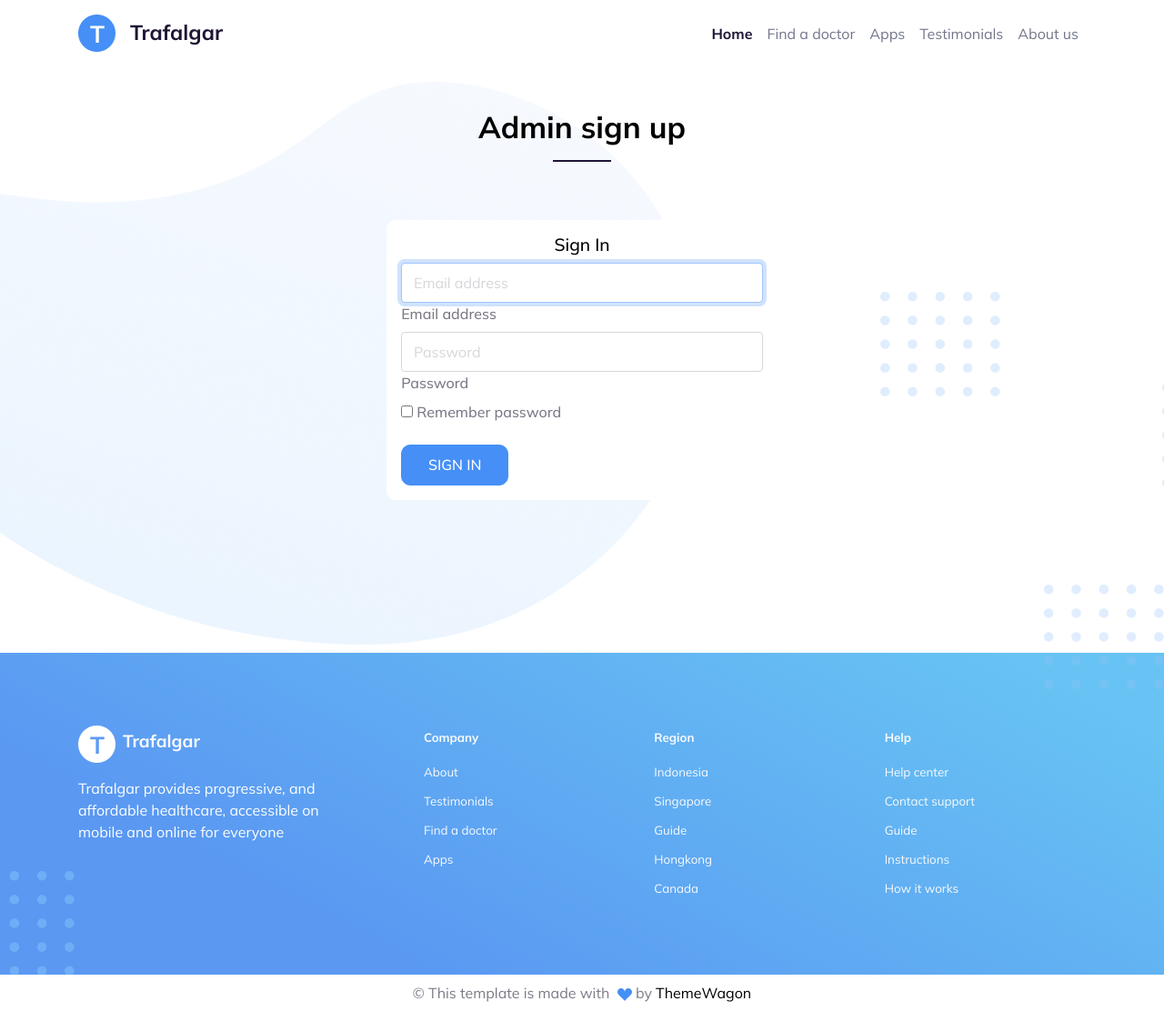
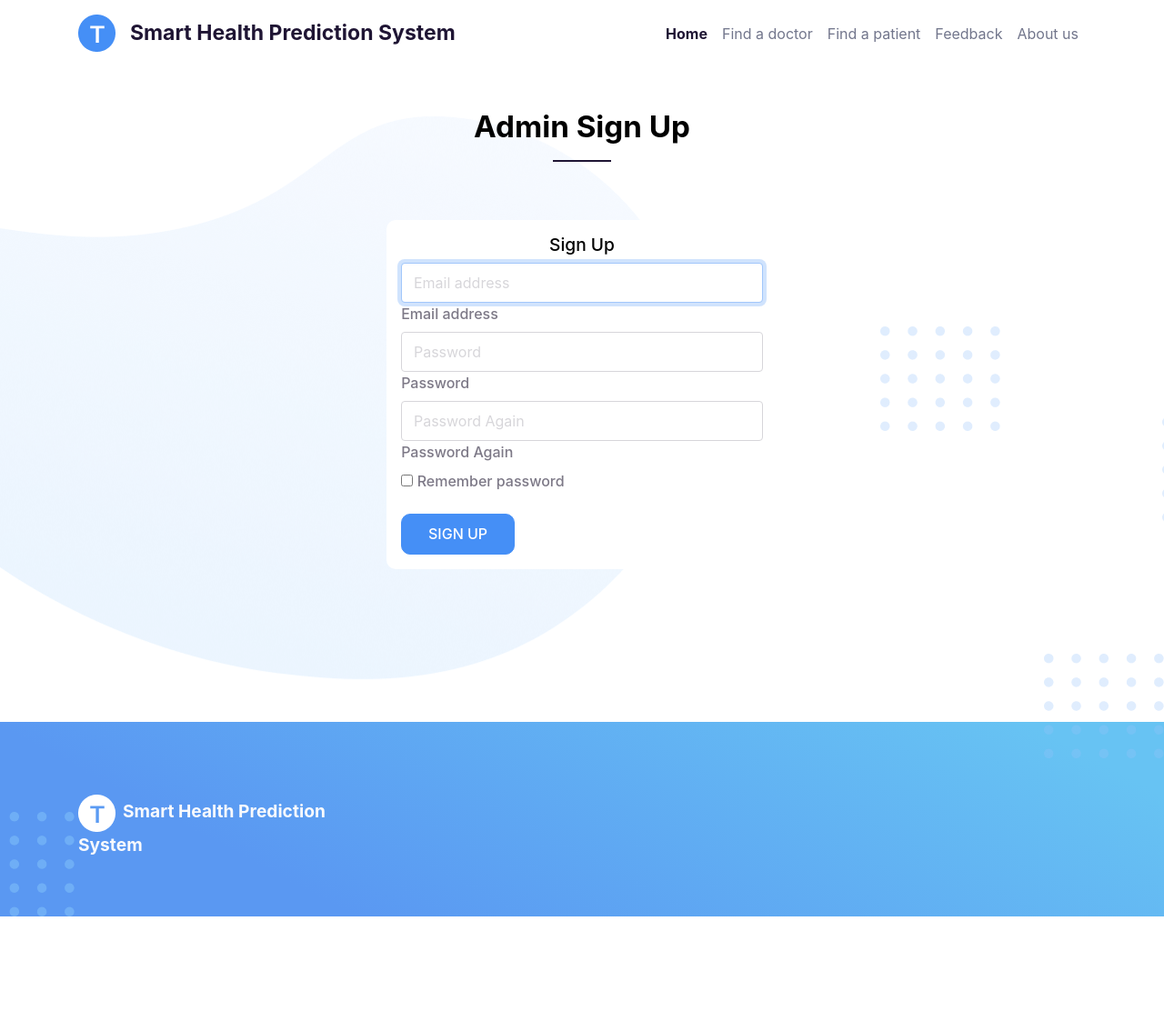
Before and after one commit to yhb1834/Smart-Health-Prediction-System, a Django app: template webpage/doctor_patient/templates/ad/signup.html in a window 1280 px wide. Shown: the whole page at 91% size. After the commit the page ends 1008 px from the top, so only its background shows below. Run offline with Django 3.2, Linux system fonts and the light colour scheme; the template is opened without the code that fills it, so the values that code supplies are empty; some libraries are stand-ins or nearby versions.

Commit message:
[admin] sign up

```diff
--- a/webpage/doctor_patient/templates/ad/signup.html
+++ b/webpage/doctor_patient/templates/ad/signup.html
@@ -65,7 +65,7 @@
               class="d-inline-block me-3"
               src="../static/assets/img/icons/logo.png"
               alt=""
-            />Trafalgar</a
+            />Smart Health Prediction System</a
           >
           <button
             class="navbar-toggler collapsed"
@@ -91,9 +91,9 @@
               <li class="nav-item">
                 <a class="nav-link" href="#">Find a doctor</a>
               </li>
-              <li class="nav-item"><a class="nav-link" href="#">Apps</a></li>
+              <li class="nav-item"><a class="nav-link" href="#">Find a patient</a></li>
               <li class="nav-item">
-                <a class="nav-link" href="#testimonial">Testimonials</a>
+                <a class="nav-link" href="#testimonial">Feedback</a>
               </li>
               <li class="nav-item">
                 <a class="nav-link" href="#about">About us</a>
@@ -129,7 +129,7 @@
             <div class="container-lg">
           <div class="row justify-content-center">
             <div class="col-3 text-center">
-              <h2 class="fw-bold">Admin sign up</h2>
+              <h2 class="fw-bold">Admin Sign Up</h2>
               <hr class="w-25 mx-auto text-dark" style="height: 2px" />
             </div>
           </div>
@@ -138,7 +138,7 @@
               <div class="col-sm-9 col-md-7 col-lg-5 mx-auto">
                 <div class="card card-signin my-5">
                   <div class="card-body">
-                    <h5 class="card-title text-center">Sign In</h5>
+                    <h5 class="card-title text-center">Sign Up</h5>
                     <form class="form-signin">
                       <div class="form-label-group">
                         <input type="email" id="inputEmail" class="form-control" placeholder="Email address" required autofocus>
@@ -149,12 +149,16 @@
                         <input type="password" id="inputPassword" class="form-control" placeholder="Password" required>
                         <label for="inputPassword">Password</label>
                       </div>
+                      <div class="form-label-group">
+                        <input type="password" id="inputPassword" class="form-control" placeholder="Password Again" required>
+                        <label for="inputPassword">Password Again</label>
+                      </div>
 
                       <div class="custom-control custom-checkbox mb-3">
                         <input type="checkbox" class="custom-control-input" id="customCheck1">
                         <label class="custom-control-label" for="customCheck1">Remember password</label>
                       </div>
-                      <button class="btn btn-lg btn-primary btn-block text-uppercase" type="submit">Sign in</button>
+                      <button class="btn btn-lg btn-primary btn-block text-uppercase" type="submit">Sign Up</button>
 
                     </form>
                   </div>
@@ -199,154 +203,10 @@
                   class="img-fluid me-2"
                   src="../static/assets/img/icons/footer-logo.png"
                   alt=""
-                /><span class="fw-bold fs-1 text-light">Trafalgar</span></a
+                /><span class="fw-bold fs-1 text-light">Smart Health Prediction System</span></a
               >
-              <p class="mt-3 text-white">
-                Trafalgar provides progressive, and affordable healthcare,
-                accessible on mobile and online for everyone
-              </p>
+
             </div>
-            <div class="col-4 col-md-4 col-lg mb-3 order-2 order-sm-1">
-              <h6 class="lh-lg fw-bold text-light">Company</h6>
-              <ul class="list-unstyled mb-md-4 mb-lg-0">
-                <li class="lh-lg">
-                  <a class="text-light fs--1 text-decoration-none" href="#!"
-                    >About</a
-                  >
-                </li>
-                <li class="lh-lg">
-                  <a class="text-light fs--1 text-decoration-none" href="#!"
-                    >Testimonials</a
-                  >
-                </li>
-                <li class="lh-lg">
-                  <a class="text-light fs--1 text-decoration-none" href="#!"
-                    >Find a doctor</a
-                  >
-                </li>
-                <li class="lh-lg">
-                  <a class="text-light fs--1 text-decoration-none" href="#!"
-                    >Apps</a
-                  >
-                </li>
-              </ul>
-            </div>
-            <div class="col-4 col-md-4 col-lg mb-3 order-3 order-sm-2">
-              <h6 class="lh-lg fw-bold text-light">Region</h6>
-              <ul class="list-unstyled mb-md-4 mb-lg-0">
-                <li class="lh-lg">
-                  <a class="text-light fs--1 text-decoration-none" href="#!"
-                    >Indonesia</a
-                  >
-                </li>
-                <li class="lh-lg">
-                  <a class="text-light fs--1 text-decoration-none" href="#!"
-                    >Singapore</a
-                  >
-                </li>
-                <li class="lh-lg">
-                  <a class="text-light fs--1 text-decoration-none" href="#!"
-                    >Guide</a
-                  >
-                </li>
-                <li class="lh-lg">
-                  <a class="text-light fs--1 text-decoration-none" href="#!"
-                    >Hongkong</a
-                  >
-                </li>
-                <li class="lh-lg">
-                  <a class="text-light fs--1 text-decoration-none" href="#!"
-                    >Canada</a
-                  >
-                </li>
-              </ul>
-            </div>
-            <div class="col-4 col-md-4 col-lg mb-3 order-1 order-sm-3">
-              <h6 class="lh-lg fw-bold text-light">Help</h6>
-              <ul class="list-unstyled mb-md-4 mb-lg-0">
-                <li class="lh-lg">
-                  <a class="text-light fs--1 text-decoration-none" href="#!"
-                    >Help center</a
-                  >
-                </li>
-                <li class="lh-lg">
-                  <a class="text-light fs--1 text-decoration-none" href="#!"
-                    >Contact support</a
-                  >
-                </li>
-                <li class="lh-lg">
-                  <a class="text-light fs--1 text-decoration-none" href="#!"
-                    >Guide</a
-                  >
-                </li>
-                <li class="lh-lg">
-                  <a class="text-light fs--1 text-decoration-none" href="#!"
-                    >Instructions</a
-                  >
-                </li>
-                <li class="lh-lg">
-                  <a class="text-light fs--1 text-decoration-none" href="#!"
-                    >How it works</a
-                  >
-                </li>
-              </ul>
-            </div>
-          </div>
-        </div>
-      </section>
 
-      <!-- ============================================-->
-      <!-- <section> begin ============================-->
-      <section class="py-2">
-        <div class="container">
-          <div class="row">
-            <div class="col-12">
-              <div class="text-center">
-                <p class="mb-0">
-                  &copy; This template is made with&nbsp;
-                  <svg
-                    class="bi bi-suit-heart-fill"
-                    xmlns="http://www.w3.org/2000/svg"
-                    width="16"
-                    height="16"
-                    fill="#458FF6"
-                    viewBox="0 0 16 16"
-                  >
-                    <path
-                      d="M4 1c2.21 0 4 1.755 4 3.92C8 2.755 9.79 1 12 1s4 1.755 4 3.92c0 3.263-3.234 4.414-7.608 9.608a.513.513 0 0 1-.784 0C3.234 9.334 0 8.183 0 4.92 0 2.755 1.79 1 4 1z"
-                    ></path></svg
-                  >&nbsp;by&nbsp;<a
-                    class="text-black"
-                    href="https://themewagon.com/"
-                    target="_blank"
-                    >ThemeWagon
-                  </a>
-                </p>
-              </div>
-            </div>
-          </div>
-        </div>
-        <!-- end of .container-->
-      </section>
-      <!-- <section> close ============================-->
-      <!-- ============================================-->
-    </main>
-    <!-- ===============================================-->
-    <!--    End of Main Content-->
-    <!-- ===============================================-->
-
-    <!-- ===============================================-->
-    <!--    JavaScripts-->
-    <!-- ===============================================-->
-    <script src="vendors/@popperjs/popper.min.js"></script>
-    <script src="vendors/bootstrap/bootstrap.min.js"></script>
-    <script src="vendors/is/is.min.js"></script>
-    <script src="https://polyfill.io/v3/polyfill.min.js?features=window.scroll"></script>
-    <script src="../static/assets/js/theme.js"></script>
-
-    <link
-      href="https://fonts.googleapis.com/css2?family=Mulish:ital,wght@0,300;0,400;0,500;0,600;0,700;0,800;0,900;1,300;1,400;1,500&amp;display=swap"
-      rel="stylesheet"
-    />
   </body>
 </html>
```
